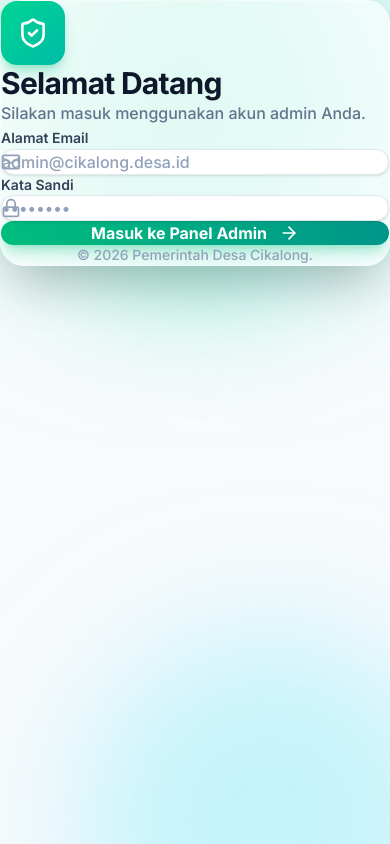
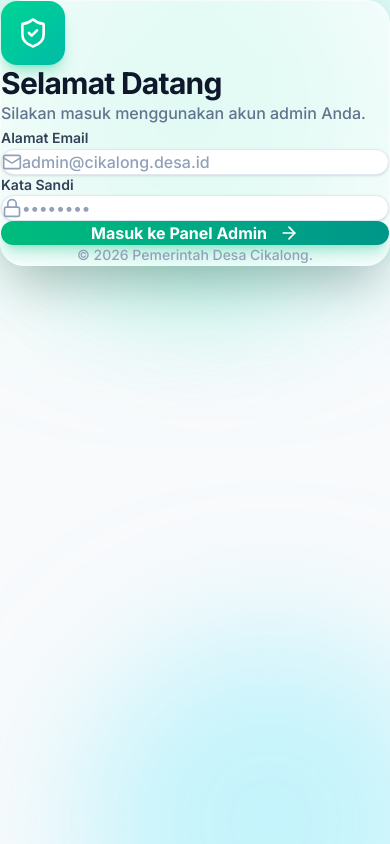
Before and after one commit to Nabilla19/cikalong, a Next.js app: page /admin/login in a window 390 px wide. Built offline with nearby package versions, Linux system fonts and the light colour scheme; no server answers.

Commit message:
responsif

```diff
--- a/app/admin/(dashboard)/page.tsx
+++ b/app/admin/(dashboard)/page.tsx
@@ -49,23 +49,25 @@ export default function AdminDashboard() {
             <Link
               href={card.path}
               key={card.name}
-              className={`group relative bg-white rounded-[2rem] p-8 border border-slate-100 transition-all duration-300 hover:-translate-y-2 hover:shadow-2xl ${card.glow} overflow-hidden flex flex-col items-start`}
+              className={`group relative bg-white rounded-[2rem] p-6 sm:p-8 border border-slate-100 transition-all duration-300 hover:-translate-y-2 hover:shadow-2xl ${card.glow} overflow-hidden flex flex-col items-start min-h-[220px] justify-between`}
             >
               {/* Background gradient decoration */}
               <div className={`absolute -right-12 -top-12 w-40 h-40 rounded-full bg-gradient-to-br ${card.color} blur-3xl opacity-10 transition-opacity duration-500 group-hover:opacity-30`} />
 
-              {/* Icon Container */}
-              <div className={`w-16 h-16 rounded-2xl bg-gradient-to-br ${card.color} flex items-center justify-center text-white mb-6 shadow-lg transition-transform duration-500 group-hover:scale-110 group-hover:rotate-3`}>
-                <Icon className="w-8 h-8" strokeWidth={2.5} />
+              <div className="w-full">
+                {/* Icon Container */}
+                <div className={`w-14 h-14 sm:w-16 sm:h-16 rounded-2xl bg-gradient-to-br ${card.color} flex items-center justify-center text-white mb-4 sm:mb-6 shadow-lg transition-transform duration-500 group-hover:scale-110 group-hover:rotate-3`}>
+                  <Icon className="w-7 h-7 sm:w-8 sm:h-8" strokeWidth={2.5} />
+                </div>
+
+                {/* Title */}
+                <h3 className="text-lg sm:text-xl font-bold text-slate-800 mb-2 group-hover:text-slate-900 transition-colors leading-tight">{card.name}</h3>
               </div>
 
-              {/* Title */}
-              <h3 className="text-xl font-bold text-slate-800 mb-3 group-hover:text-slate-900 transition-colors">{card.name}</h3>
-
               {/* Action Link */}
-              <div className="mt-auto pt-6 w-full flex items-center justify-between text-sm font-bold text-slate-400 group-hover:text-emerald-600 transition-colors border-t border-slate-50">
+              <div className="mt-4 pt-4 w-full flex items-center justify-between text-sm font-bold text-slate-400 group-hover:text-emerald-600 transition-colors border-t border-slate-50">
                 <span>Kelola Modul</span>
-                <div className="w-8 h-8 rounded-full bg-slate-50 flex items-center justify-center group-hover:bg-emerald-50 transition-colors">
+                <div className="w-8 h-8 rounded-full bg-slate-50 flex items-center justify-center group-hover:bg-emerald-50 transition-colors shrink-0">
                   <ArrowRight className="w-4 h-4 group-hover:translate-x-0.5 transition-transform" />
                 </div>
               </div>
--- a/app/admin/login/page.tsx
+++ b/app/admin/login/page.tsx
@@ -31,7 +31,7 @@ export default function LoginPage() {
   };
 
   return (
-    <div className="min-h-screen flex w-full bg-slate-50 relative overflow-hidden">
+    <div className="min-h-screen flex w-full bg-slate-50 relative overflow-y-auto overflow-x-hidden">
       {/* Decorative Background Elements */}
       <div className="absolute top-[-10%] left-[-10%] w-96 h-96 bg-emerald-300 rounded-full mix-blend-multiply filter blur-3xl opacity-30 animate-blob"></div>
       <div className="absolute top-[-10%] right-[-10%] w-96 h-96 bg-teal-300 rounded-full mix-blend-multiply filter blur-3xl opacity-30 animate-blob animation-delay-2000"></div>
@@ -93,8 +93,8 @@ export default function LoginPage() {
 
               <div className="space-y-2">
                 <label className="text-sm font-semibold text-slate-700 ml-1">Alamat Email</label>
-                <div className="relative group">
-                  <div className="absolute inset-y-0 left-0 pl-4 flex items-center pointer-events-none text-slate-400 group-focus-within:text-emerald-500 transition-colors">
+                <div className="flex items-center w-full bg-white border border-slate-200 focus-within:border-emerald-500 focus-within:ring-4 focus-within:ring-emerald-500/10 rounded-2xl shadow-sm transition-all group">
+                  <div className="pl-4 pr-3 text-slate-400 group-focus-within:text-emerald-500 transition-colors">
                     <Mail className="w-5 h-5" />
                   </div>
                   <input
@@ -102,7 +102,7 @@ export default function LoginPage() {
                     value={email}
                     onChange={(e) => setEmail(e.target.value)}
                     required
-                    className="w-full pl-12 pr-5 py-4 bg-white border border-slate-200 focus:border-emerald-500 focus:ring-4 focus:ring-emerald-500/10 rounded-2xl text-slate-900 placeholder-slate-400 outline-none transition-all font-medium shadow-sm"
+                    className="w-full py-4 pr-5 bg-transparent text-slate-900 placeholder-slate-400 outline-none font-medium"
                     placeholder="admin@cikalong.desa.id"
                   />
                 </div>
@@ -112,8 +112,8 @@ export default function LoginPage() {
                 <div className="flex items-center justify-between ml-1">
                   <label className="text-sm font-semibold text-slate-700">Kata Sandi</label>
                 </div>
-                <div className="relative group">
-                  <div className="absolute inset-y-0 left-0 pl-4 flex items-center pointer-events-none text-slate-400 group-focus-within:text-emerald-500 transition-colors">
+                <div className="flex items-center w-full bg-white border border-slate-200 focus-within:border-emerald-500 focus-within:ring-4 focus-within:ring-emerald-500/10 rounded-2xl shadow-sm transition-all group">
+                  <div className="pl-4 pr-3 text-slate-400 group-focus-within:text-emerald-500 transition-colors">
                     <Lock className="w-5 h-5" />
                   </div>
                   <input
@@ -121,7 +121,7 @@ export default function LoginPage() {
                     value={password}
                     onChange={(e) => setPassword(e.target.value)}
                     required
-                    className="w-full pl-12 pr-5 py-4 bg-white border border-slate-200 focus:border-emerald-500 focus:ring-4 focus:ring-emerald-500/10 rounded-2xl text-slate-900 placeholder-slate-400 outline-none transition-all font-medium shadow-sm"
+                    className="w-full py-4 pr-5 bg-transparent text-slate-900 placeholder-slate-400 outline-none font-medium"
                     placeholder="••••••••"
                   />
                 </div>
```
